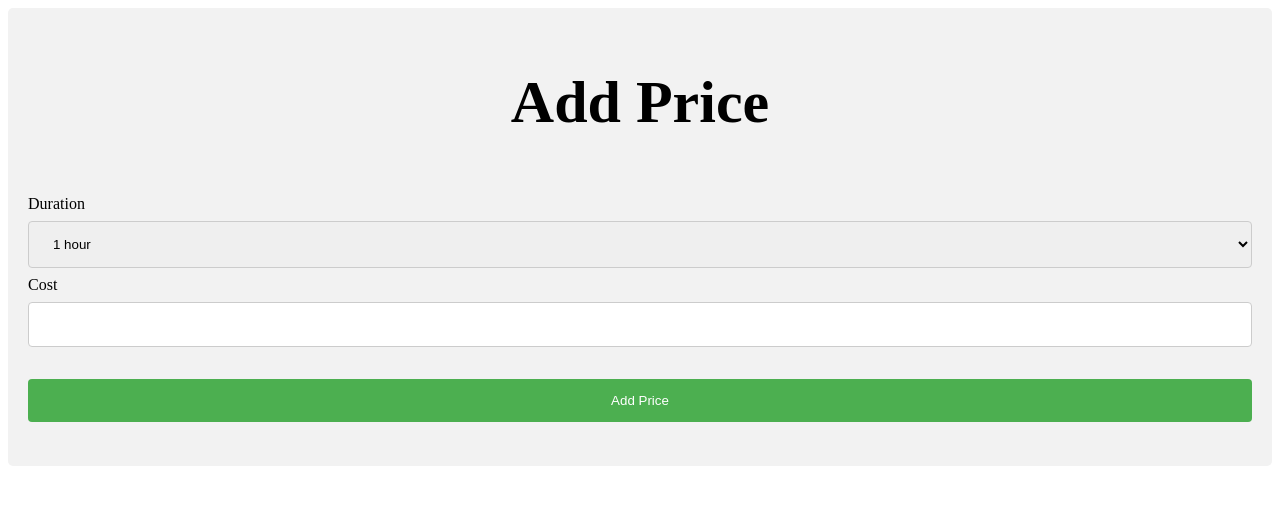
After one commit to SOJ281/COMP2913, a Flask app: page /add_price in a window 1280 px wide. The commit adds this page. Shown: the top 505 px of the page. Run offline with Flask 2, Linux system fonts and the light colour scheme.

Commit message:
add price page

```diff
--- a/app/forms.py
+++ b/app/forms.py
@@ -38,3 +38,9 @@ class PriceForm(FlaskForm):
 
         cost = IntegerField('Cost', validators=[DataRequired
             (message=u'Cost is required')])
+
+class AddPriceForm(FlaskForm):
+        duration = IntegerField('Duration', validators=[DataRequired
+            (message=u'Duration is required')])
+        cost = IntegerField('Cost', validators=[DataRequired
+            (message=u'Cost is required')])
--- /dev/null
+++ b/app/templates/add_price.html
@@ -0,0 +1,29 @@
+{% extends "base.html" %}
+
+{% block content %}
+<h1>Add Price</h1>
+
+
+<form action="/add_price" method=POST name="login">
+    <input type="hidden" name="csrf_token" value="{{ csrf_token() }}"/>
+
+        <br>
+        <label for="duration">Duration</label>
+        <select id="duration" name="duration">
+        <option value=1>1 hour</option>
+        <option value=4>4 hours</option>
+        <option value=24>1 day</option>
+        <option value=168>1 week</option>
+        </select>
+
+        <br>
+        <label>
+            <span>Cost</span>
+            <input type="text" name="cost" />
+        </label>
+
+        <p><input type="submit" value="Add Price"></p>
+
+
+</form>
+{% endblock %}
--- a/app/templates/price.html
+++ b/app/templates/price.html
@@ -43,6 +43,7 @@
 
 
         </tr>
-
+        <p>Add price</p>
+        <button onclick="location.href='/add_price'">Click Me</button>
 
 {% endblock %}
--- a/app/views.py
+++ b/app/views.py
@@ -1,5 +1,5 @@
 from flask import Flask, request, redirect, url_for, render_template, flash
-from .forms import LoginForm, SignupForm, BookingForm,ScooterForm,PriceForm
+from .forms import LoginForm, SignupForm, BookingForm,ScooterForm,PriceForm,AddPriceForm
 from app import app, models, db
 from werkzeug.security import generate_password_hash, check_password_hash
 from flask_login import login_user, login_required, current_user, logout_user
@@ -58,15 +58,23 @@ def add_scooter():
     if form.validate_on_submit():
         available = request.form.get('available')
         location = request.form.get('location')
-
         new_scooter = models.Scooters(available = available, location = location)
-
         db.session.add(new_scooter)
         db.session.commit()
+        return redirect(url_for("staff"))
+    return render_template("add_scooter.html",form = form)
 
-        return redirect(url_for("staff"))
-
-    return render_template("add_scooter.html",form = form)
+@app.route("/add_price", methods=['GET', 'POST'])
+def add_price():
+    form = AddPriceForm()
+    if form.validate_on_submit():
+        duration = request.form.get('duration')
+        cost = request.form.get('cost')
+        new_price = models.Prices(duration = duration, cost = cost)
+        db.session.add(new_price)
+        db.session.commit()
+        return redirect(url_for("price"))
+    return render_template("add_price.html")
 
 @app.route("/config_scooter/<id>", methods=['GET', 'POST'])
 def config_scooter(id):
```
